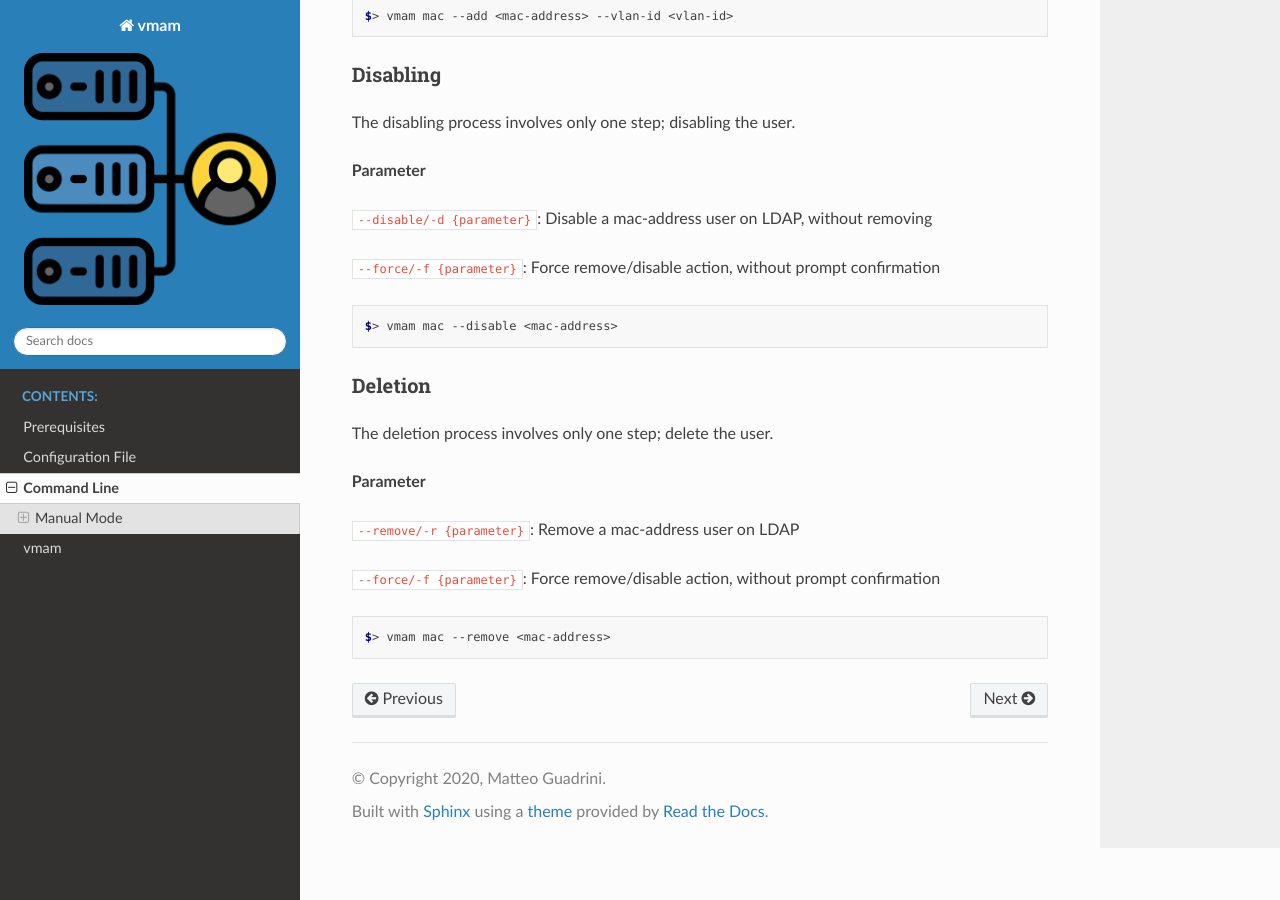
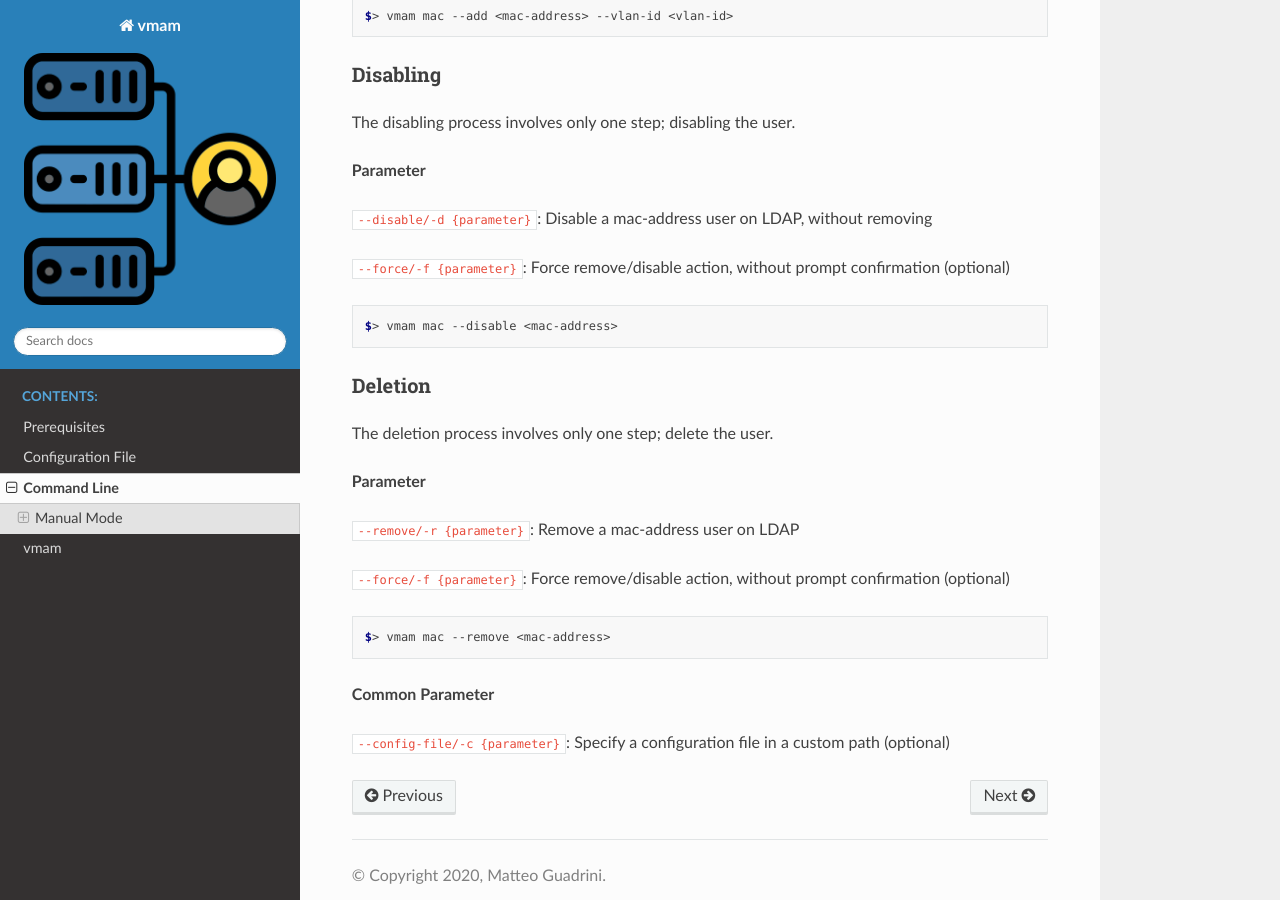
Before and after one commit to MatteoGuadrini/vmam, a Sphinx documentation site: the page built from docs/source/cmd.rst, in a window 1280 px wide and 900 px high, scrolled down 965 px. Built offline with Sphinx 7.4.7 and the Read the Docs theme 2.0.0, drawn with Linux system fonts in a browser that asks for light colours.

Commit message:
Add common parameter in manual part on cmd docs

```diff
--- a/docs/source/cmd.rst
+++ b/docs/source/cmd.rst
@@ -53,7 +53,7 @@ The disabling process involves only one step; disabling the user.
 
 ``--disable/-d {parameter}``: Disable a mac-address user on LDAP, without removing
 
-``--force/-f {parameter}``: Force remove/disable action, without prompt confirmation
+``--force/-f {parameter}``: Force remove/disable action, without prompt confirmation (optional)
 
 .. code-block:: console
 
@@ -68,8 +68,12 @@ The deletion process involves only one step; delete the user.
 
 ``--remove/-r {parameter}``: Remove a mac-address user on LDAP
 
-``--force/-f {parameter}``: Force remove/disable action, without prompt confirmation
+``--force/-f {parameter}``: Force remove/disable action, without prompt confirmation (optional)
 
 .. code-block:: console
 
     $> vmam mac --remove <mac-address>
+
+**Common Parameter**
+
+``--config-file/-c {parameter}``: Specify a configuration file in a custom path (optional)
--- a/vmam.py
+++ b/vmam.py
@@ -336,9 +336,9 @@ def get_platform():
     # Create os info object
     os_info = {}
     # Check os
-    if platform.system() == "Windows":
-        os_info['conf_default'] = os.path.expandvars(r'%PROGRAMFILES%\vmam\vmam.yml')
-        os_info['log_default'] = os.path.expandvars(r'%WINDIR%\Logs\vmam\vmam.log')
+    if platform.system() == "Darwin":
+        os_info['conf_default'] = os.path.expandvars('/private/etc/vmam/vmam.yml')
+        os_info['log_default'] = os.path.expandvars('/private/var/vmam/vmam.log')
     else:
         os_info['conf_default'] = '/etc/vmam/vmam.yml'
         os_info['log_default'] = '/var/log/vmam/vmam.log'
```
